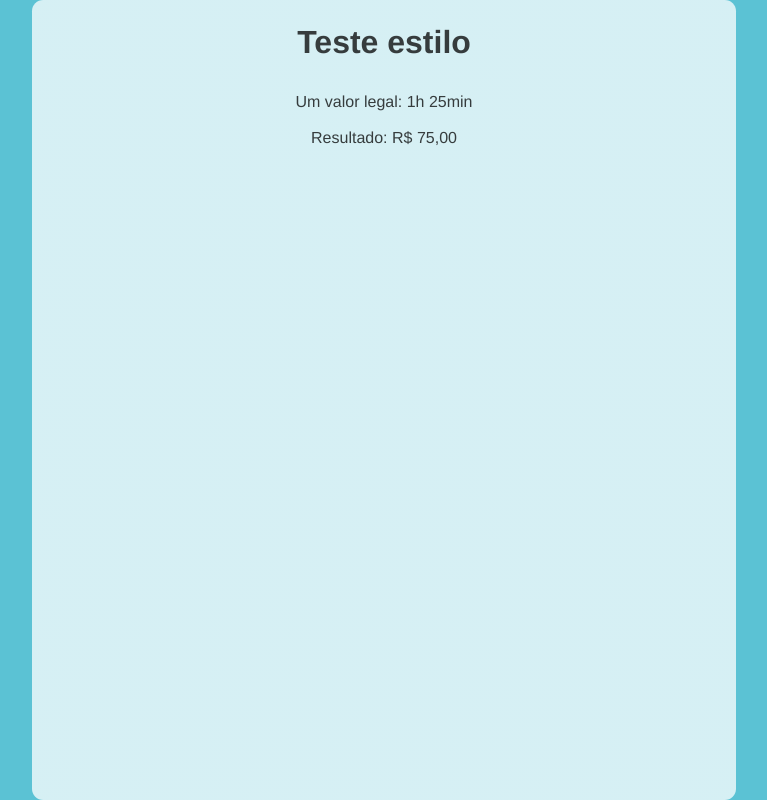
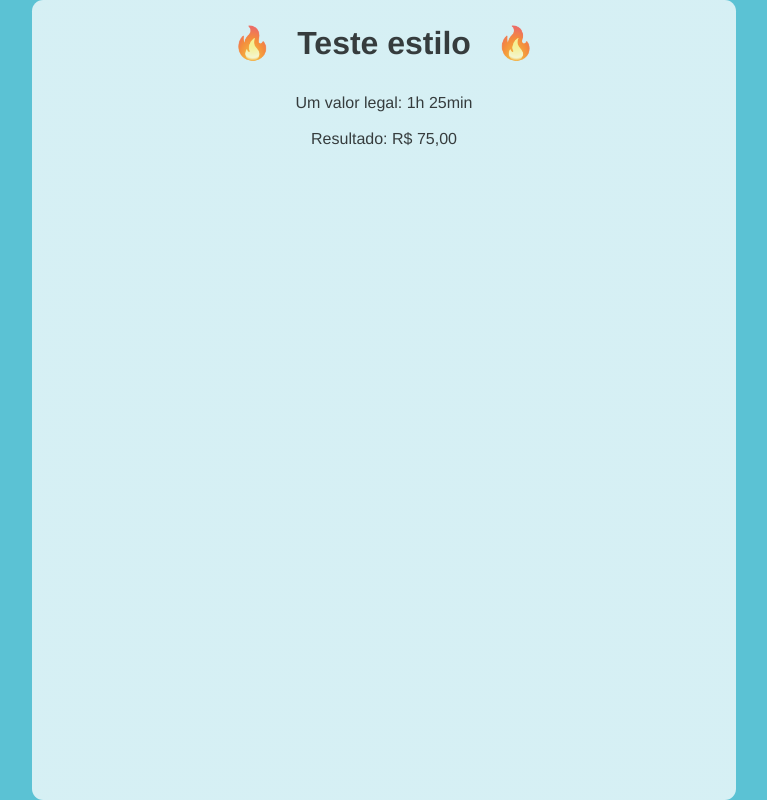
Before and after one commit to caelum/quarentenadev, a plain HTML site: page index.html in a window 1280 px wide. Shown: the whole page, without its empty margins (256-1023 px from the left). Drawn offline with Linux system fonts and the light colour scheme.

Commit message:
Update estilo.css

```diff
--- a/estilo.css
+++ b/estilo.css
@@ -2,6 +2,8 @@ html {
   --fundo-pagina: rgb(91, 194, 212);
   --fundo-conteudo: rgba(255, 255, 255,.75);
 }
+
+
 
 * {
   color: rgba(0,0,0, .75);
@@ -14,6 +16,33 @@ html {
   width: 100%;
 
   display: flex;
+  justify-content: center;
+  align-items: center;
+
+  color: rgb(91, 194, 212);
+  color: var(--fundo-pagina);
+
+  background-color: currentColor;
+}
+
+html {
+  --fundo-pagina: rgb(91, 194, 212);
+  --fundo-conteudo: rgba(255, 255, 255,.75);
+  --icone: "🔥";
+}
+
+* {
+  color: rgba(0,0,0, .75);
+  margin: 0;
+  padding: 0;
+}
+
+html {
+  min-height: 100vh;
+  width: 100vw;
+
+  display: flex;
+  flew-wrap: wrap;
   justify-content: center;
   align-items: center;
 
@@ -47,3 +76,40 @@ body {
 h1 {
   margin-bottom: 1em;
 }
+
+h1::before {
+  content: var(--icone);
+
+  margin-right: .5em;
+}
+
+h1::after {
+  content: var(--icone);
+
+  margin-left: .5em;
+}
+
+body {
+  width: 40em;
+  max-width: 80%;
+  min-height: 5em;
+
+  padding: 1.5em 2em 1.75em;
+
+  text-align: center;
+  font-family: Helvetica, Arial, sans-serif;
+
+  border-radius: .7em;
+  background-image: linear-gradient(
+    rgba(255,255,255,.75),
+    rgba(255,255,255,.75)
+  );
+  background-image: linear-gradient(
+    var(--fundo-conteudo),
+    var(--fundo-conteudo)
+  );
+}
+
+h1 {
+  margin-bottom: 1em;
+}
```
